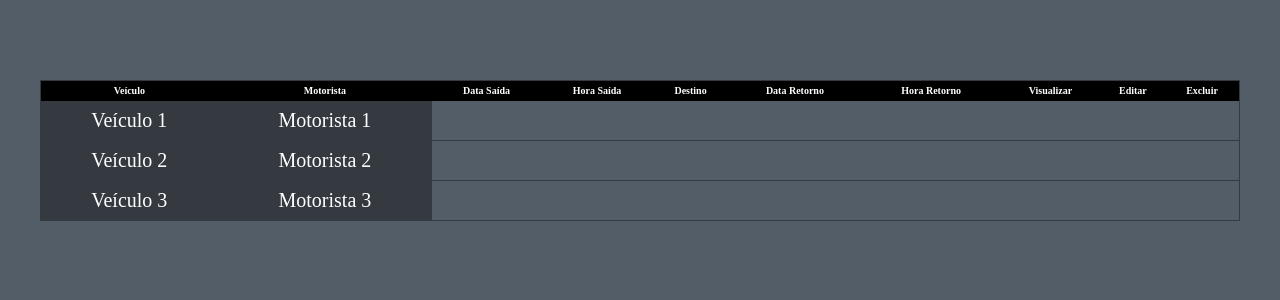
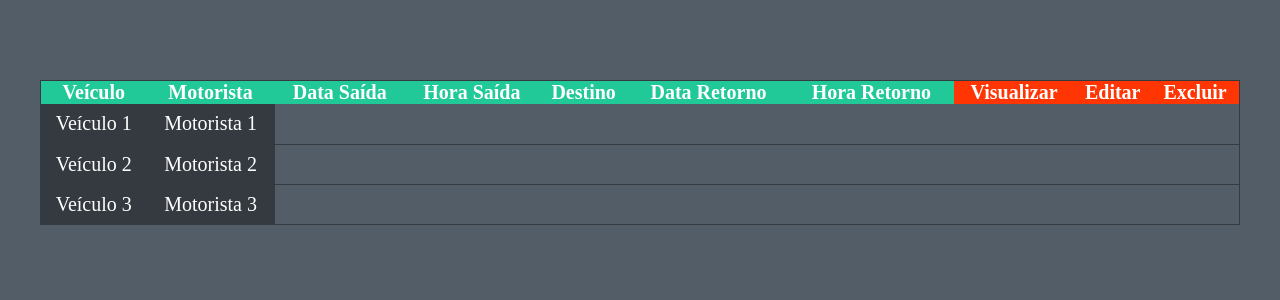
Before and after one commit to Guilherme-S222/Projeto_django, a Django app: page / in a window 1280 px wide. Shown: the part 59-359 px from the top of the page. Run offline with Django 4.2, Linux system fonts and the light colour scheme; some web fonts are replaced.

Commit message:
update css

```diff
--- a/app/static/css/index.css
+++ b/app/static/css/index.css
@@ -53,7 +53,6 @@ body{
     width: 100%;
     margin: 5rem auto;
     padding: 0 2rem;
-    font-size: 20px;
     justify-content: center;
 }
 table{
@@ -72,10 +71,15 @@ tbody tr {
 }
 
 .title {
-    background-color: #000000;
+    background-color: #20c997;
     height: 20px;
     color: #fff;
 }
+
 table thead tr th{
-    font-size: 10px;
+    font-size: 20px;
 }
+
+table tbody tr td{
+    font-size: 20px;
+}
--- a/app/templates/principal/index.html
+++ b/app/templates/principal/index.html
@@ -5,10 +5,10 @@
     <meta name="viewport" content="width=device-width, initial-scale=1.0">
     <title>Página Inicial</title>
     {% load static %}
-    <link rel="stylesheet" type="text/css" href="{% static 'css/index.css' %}">
     <link rel="preconnect" href="https://fonts.googleapis.com">
     <link rel="preconnect" href="https://fonts.gstatic.com" crossorigin>
     <link href="https://fonts.googleapis.com/css2?family=Blinker:wght@100;200;300;400;600;700;800;900&display=swap" rel="stylesheet">
+    <link rel="stylesheet" type="text/css" href="{% static 'css/index.css' %}">
 </head>
 <body>
     <nav class="navbar">
@@ -39,9 +39,9 @@
                     <th>Destino</th>
                     <th>Data Retorno</th>
                     <th>Hora Retorno</th>
-                    <th>Visualizar</th>
-                    <th>Editar</th>
-                    <th>Excluir</th>
+                    <th style="background-color: #ff3503;">Visualizar</th>
+                    <th style="background-color: #ff3503;">Editar</th>
+                    <th style="background-color: #ff3503;">Excluir</th>
                 </tr>
             </thead>
             <tbody>
--- a/projeto_django/settings.py
+++ b/projeto_django/settings.py
@@ -133,6 +133,7 @@ USE_TZ = True
 
 STATIC_URL = 'static/'
 
+
 # Default primary key field type
 # https://docs.djangoproject.com/en/4.2/ref/settings/#default-auto-field
 
```
